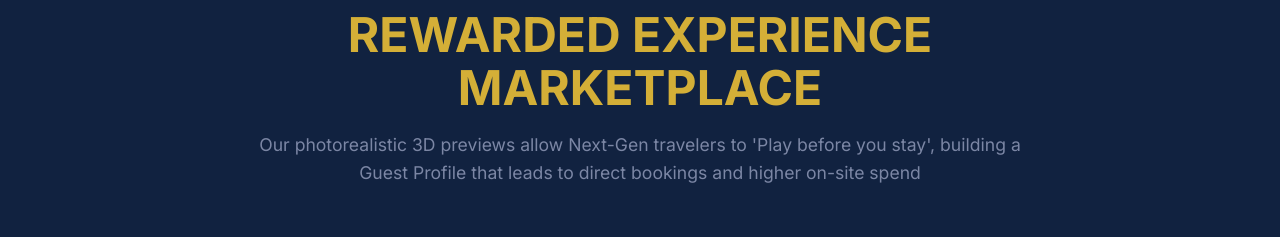
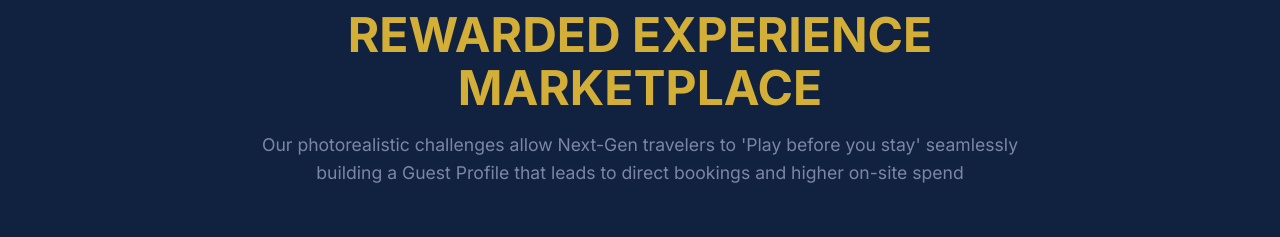
Before and after one commit to alexhurd-travelvrse/Travelvrse-website, a React (Vite) app: page / in a window 1280 px wide. Shown: the part 1900-2137 px from the top of the page. Built offline with nearby package versions, Linux system fonts and the light colour scheme.

Commit message:
Copy: Refine Solution subtitle to 'Our photorealistic challenges...'

```diff
--- a/src/components/SolutionSection.jsx
+++ b/src/components/SolutionSection.jsx
@@ -145,7 +145,7 @@ const SolutionSection = () => {
                 <div className="section-header text-center animate-fade-up">
                     <h2 className="text-gold">REWARDED EXPERIENCE MARKETPLACE</h2>
                     <p className="subtitle mx-auto max-w-4xl">
-                        Our photorealistic 3D previews allow Next-Gen travelers to 'Play before you stay', building a Guest Profile that leads to direct bookings and higher on-site spend
+                        Our photorealistic challenges allow Next-Gen travelers to 'Play before you stay' seamlessly building a Guest Profile that leads to direct bookings and higher on-site spend
                     </p>
                 </div>
 
```
